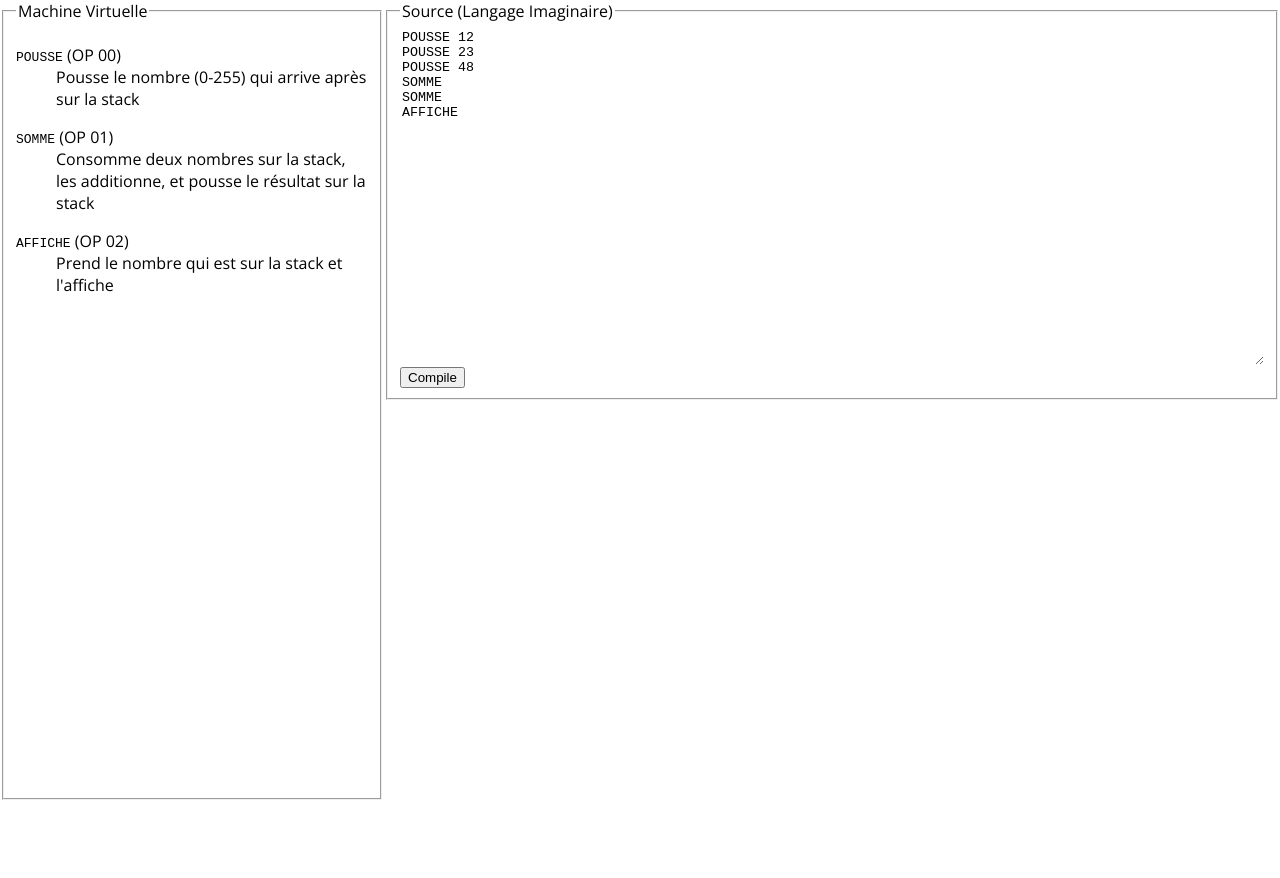
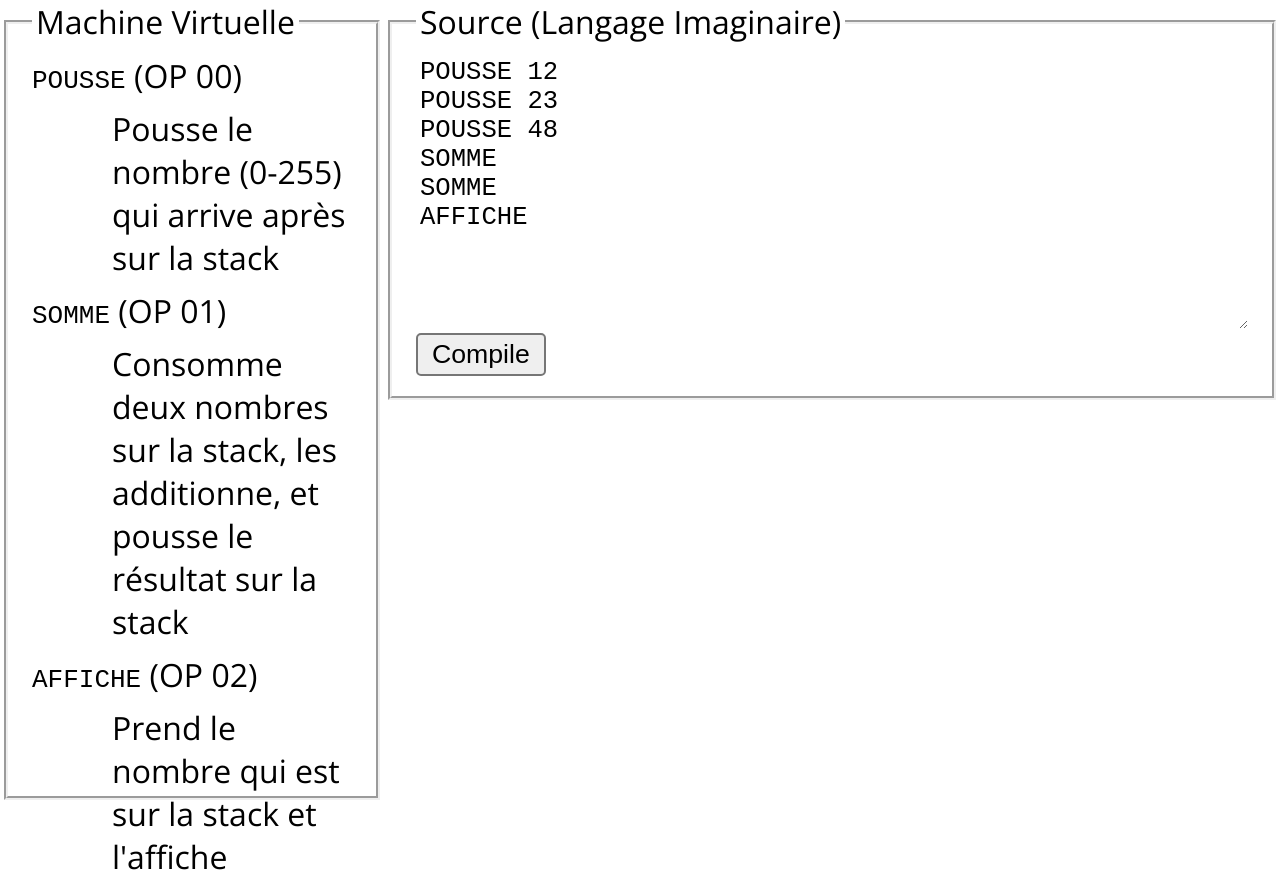
Before and after one commit to yakanet/wasm-experiments, a SvelteKit app in the folder svm-editor/: page / in a window 1280 px wide. Before the commit the page ends 800 px from the top, so only its background shows below. Built offline with nearby package versions, Linux system fonts and the light colour scheme.

Commit message:
feat(ui): use css zoom

```diff
--- a/svm-editor/src/app.html
+++ b/svm-editor/src/app.html
@@ -8,8 +8,20 @@
 	%sveltekit.head%
 	<style>
 		@import url('https://fonts.googleapis.com/css2?family=Open+Sans&display=swap');
+
+		html {
+			font-family: 'Open Sans', sans-serif;
+		}
+
+		*,
+		*::before,
+		*::after {
+			box-sizing: border-box;
+		}
+
 		body {
-			font-family: 'Open Sans', sans-serif;
+			padding: 0;
+			margin: 0;
 		}
 	</style>
 </head>
--- a/svm-editor/src/lib/model.ts
+++ b/svm-editor/src/lib/model.ts
@@ -23,4 +23,3 @@ export const syntax: Record<OP, string> = {
 export const reverseSyntax: Record<string, OP> = Object.fromEntries(
     Object.entries(syntax).map(([key, value]) => [value, ~~key])
 );
-console.log({reverseSyntax})
--- a/svm-editor/src/routes/+page.svelte
+++ b/svm-editor/src/routes/+page.svelte
@@ -1,5 +1,5 @@
 <script lang="ts">
-    import { fly, slide } from "svelte/transition";
+    import { fly } from "svelte/transition";
 
     import { type Compiled, OP, syntax, reverseSyntax } from "$lib/model.js";
 
@@ -15,8 +15,8 @@ ${syntax[OP.DISPLAY]}`;
     let compiled: Compiled[] = [];
 
     $: {
-        const fn = compiled[runningIndex]?.execute;
-        if (fn) setTimeout(fn, 250);
+        const fn = compiled[runningIndex - 1]?.execute;
+        if (fn) setTimeout(fn, 1);
     }
 
     function* compile(source: string): Iterable<Compiled> {
@@ -27,7 +27,7 @@ ${syntax[OP.DISPLAY]}`;
         while (true) {
             const token = tokens.next();
             if (token.done) break;
-            const op = ~~reverseSyntax[token.value];
+            const op = reverseSyntax[token.value];
             switch (op) {
                 case OP.ADD: {
                     stack.push((stack.pop()!! + stack.pop()!!) & 0xff);
@@ -73,7 +73,7 @@ ${syntax[OP.DISPLAY]}`;
 <main>
     <fieldset class="grammar">
         <legend>Machine Virtuelle</legend>
-        <dl>
+        <dl style="display: flex; flex-direction:column; gap: 5px">
             <dt>
                 <code>{syntax[OP.PUSH]}</code> (OP {formatNumber(
                     OP.PUSH,
@@ -81,17 +81,13 @@ ${syntax[OP.DISPLAY]}`;
                 )})
             </dt>
             <dd>Pousse le nombre (0-255) qui arrive après sur la stack</dd>
-        </dl>
-        <dl>
             <dt>
                 <code>{syntax[OP.ADD]}</code> (OP {formatNumber(OP.ADD, true)})
             </dt>
             <dd>
-                Consomme deux nombres sur la stack, les additionne, et
-                pousse le résultat sur la stack
+                Consomme deux nombres sur la stack, les additionne, et pousse le
+                résultat sur la stack
             </dd>
-        </dl>
-        <dl>
             <dt>
                 <code>{syntax[OP.DISPLAY]}</code> (OP {formatNumber(
                     OP.DISPLAY,
@@ -166,7 +162,7 @@ ${syntax[OP.DISPLAY]}`;
     >
         <legend>Stack</legend>
         <ul
-            style="display: flex; position: absolute; list-style: none; padding:0; margin: 0 ; flex-direction: column-reverse;"
+            style="display: flex; position: absolute; list-style: none; flex-direction: column-reverse;"
         >
             {#if runningIndex > 0}
                 {#each compiled.at(runningIndex - 1)?.stack ?? [] as item (item)}
@@ -180,21 +176,18 @@ ${syntax[OP.DISPLAY]}`;
 </main>
 
 <style>
-    :global(*, *::before, *::after) {
-        box-sizing: border-box;
-    }
-    :global(body) {
-        padding: 0;
-        margin: 0;
-    }
     main {
-        height: 100vh;
+        width: 100vmax;
+        height: 100vmin;
         display: grid;
         grid-template-areas:
             "G C C"
             "G A S";
         grid-template-columns: 30vw 1fr 10vw;
         grid-template-rows: 1fr 1fr;
+    }
+    main > * {
+        zoom: 2;
     }
     .grammar {
         grid-area: G;
@@ -216,6 +209,7 @@ ${syntax[OP.DISPLAY]}`;
     .source > textarea {
         flex: 1;
         font-family: monospace;
+        font-size: 0.8rem;
         white-space: pre;
         width: 100%;
         border: 0;
@@ -249,4 +243,9 @@ ${syntax[OP.DISPLAY]}`;
         border: 1px solid black;
         z-index: 1;
     }
+    ul,
+    dl {
+        margin: 0;
+        padding: 0;
+    }
 </style>
```
